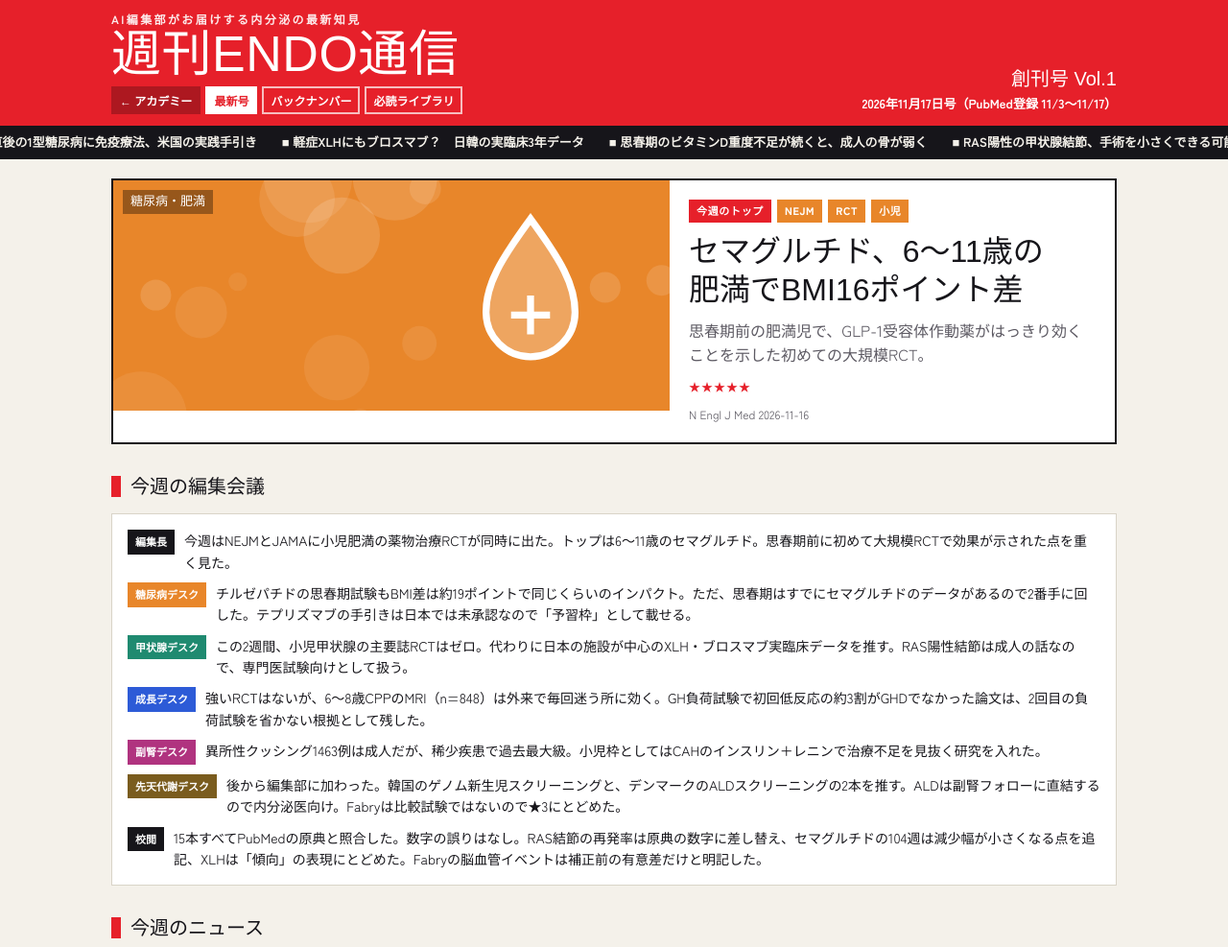
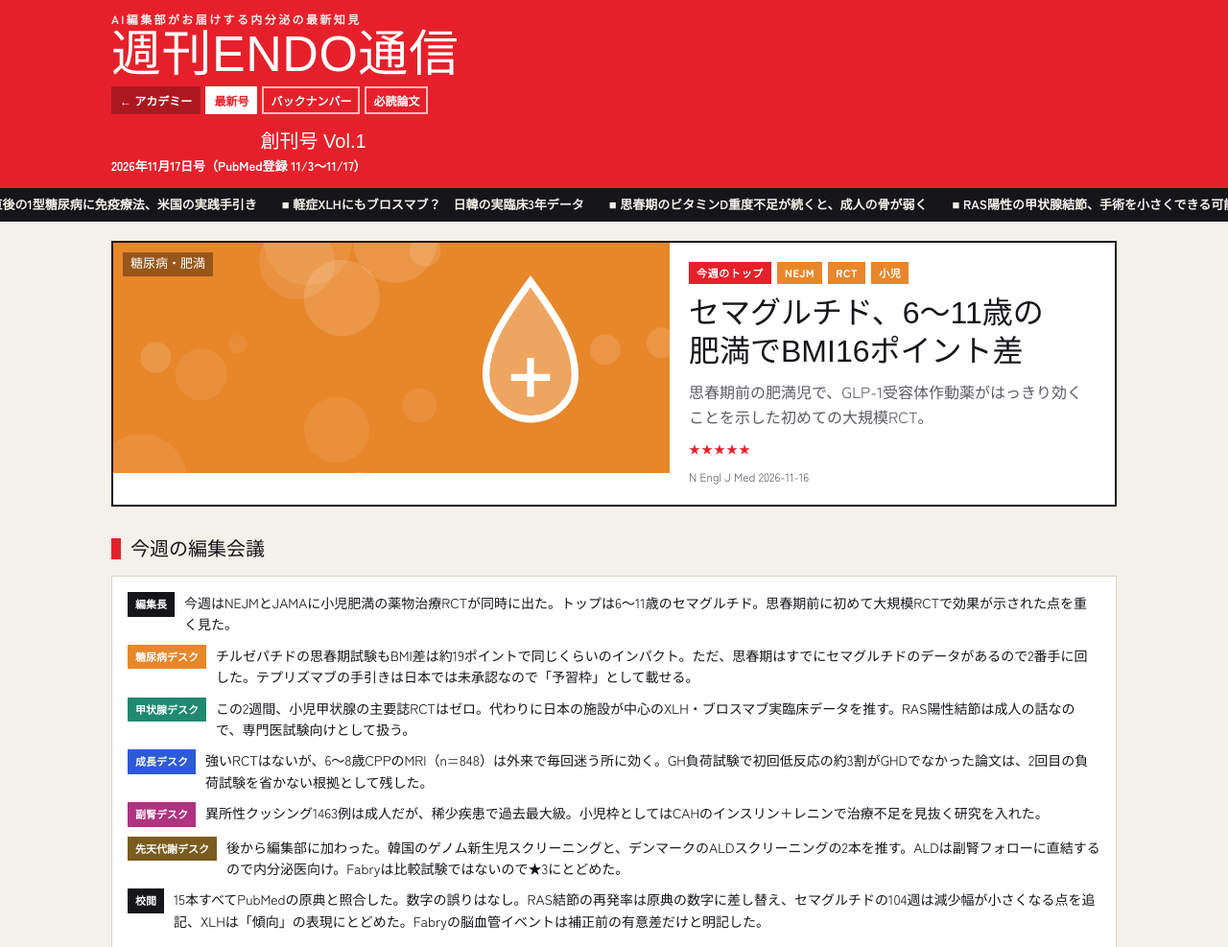
Before and after one commit to 20qolufiofleity14-lab/end-weekly, a plain HTML site: page index.html in a window 1280 px wide. Shown: the top 987 px of the page at 96% size. Drawn offline with Linux system fonts and the light colour scheme; a web font is replaced by a local one.

Commit message:
ナビを1行に収める
Co-Authored-By: Claude Opus 5.5 <noreply@anthropic.com>
Claude-Session: https://claude.ai/code/session_01JnN3fUhcTDqTEMxD674CCW

```diff
--- a/index.html
+++ b/index.html
@@ -136,8 +136,8 @@ h2.sec::before{content:"";width:10px;height:22px;background:var(--accent);displa
 </head>
 <body>
 <header class="mast"><div class="wrap">
-  <div><div class="logo"><small>AI編集部がお届けする内分泌の最新知見</small>週刊ENDO通信</div>
-  <nav class="nav" aria-label="サイト内"><a href="https://20qolufiofleity14-lab.github.io/Academylab/" id="nav-home" class="home">← アカデミー</a><a href="#" id="nav-latest">最新号</a><a href="#archive" id="nav-archive">バックナンバー</a><a href="#classics" id="nav-classics">必読ライブラリ</a></nav></div>
+  <div style="flex:1 1 100%"><div class="logo"><small>AI編集部がお届けする内分泌の最新知見</small>週刊ENDO通信</div>
+  <nav class="nav" aria-label="サイト内"><a href="https://20qolufiofleity14-lab.github.io/Academylab/" id="nav-home" class="home">← アカデミー</a><a href="#" id="nav-latest">最新号</a><a href="#archive" id="nav-archive">バックナンバー</a><a href="#classics" id="nav-classics">必読論文</a></nav></div>
   <div class="issue" id="issue"></div>
 </div></header>
 <div class="ticker" aria-hidden="true"><span id="ticker"></span></div>
```
